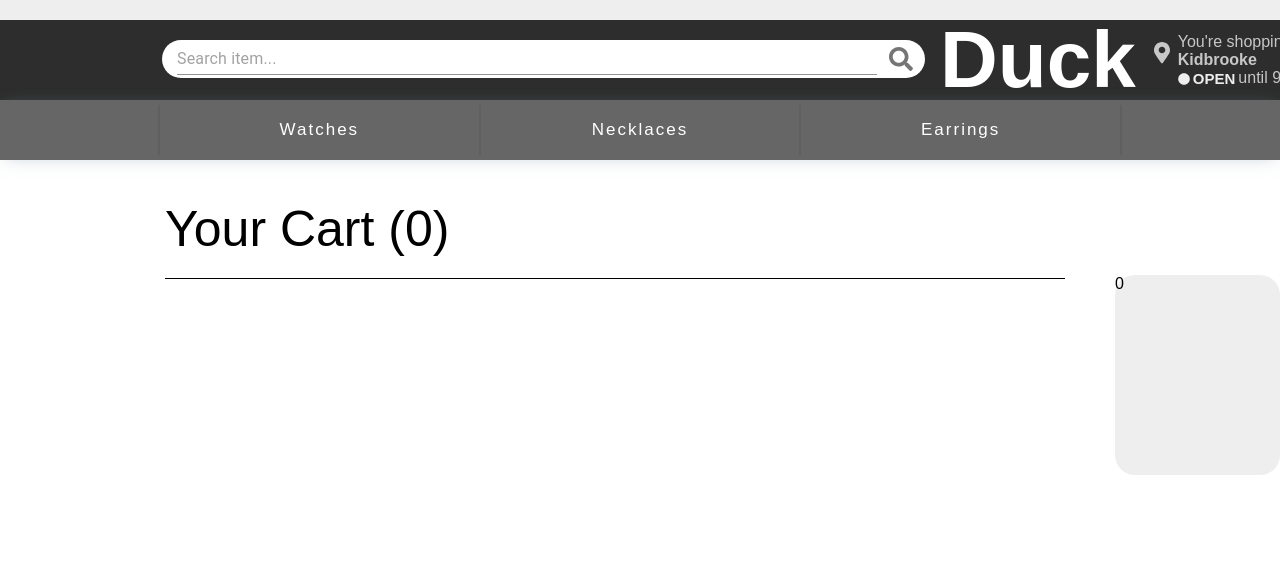
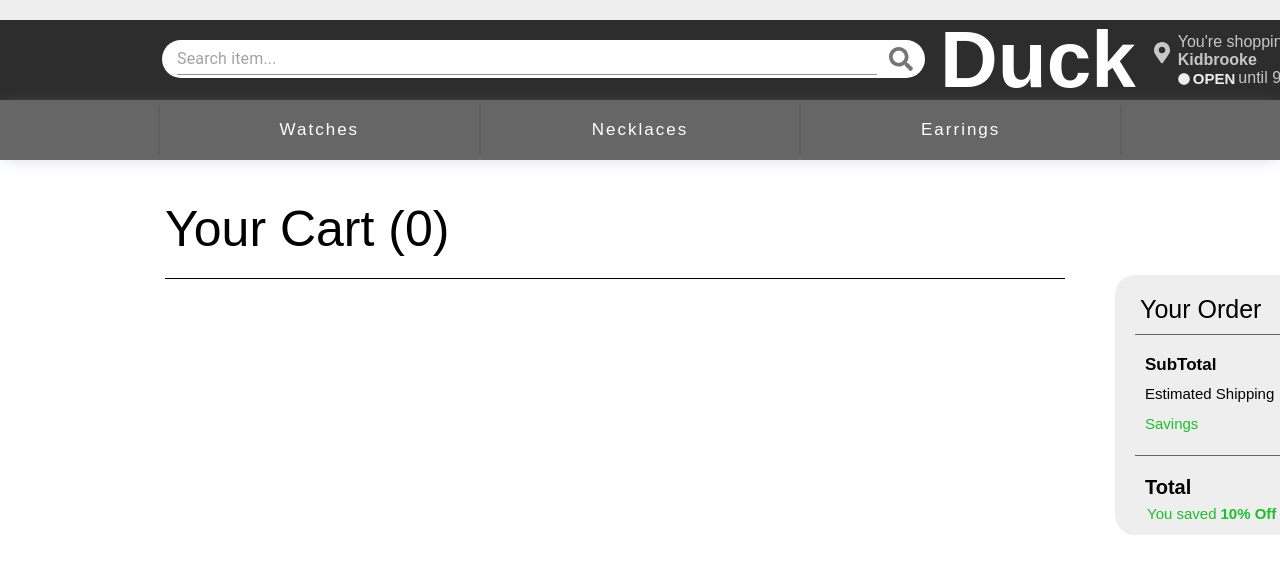
Before and after one commit to DucSkii/shopping-cart, a React (Create React App) app: page /cart in a window 1280 px wide. Shown: the top 574 px of the page. Built offline with nearby package versions, Linux system fonts and the light colour scheme.

Commit message:
Cart total styles and functionality added

```diff
--- a/src/App.js
+++ b/src/App.js
@@ -1,6 +1,6 @@
 import React, {useEffect} from 'react'
 
-import Header from './components/Header/Header'
+import Header from './components/Header'
 import Earrings from './components/Pages/Earrings/Earrings'
 import Necklaces from './components/Pages/Necklaces/Necklaces'
 import Watches from './components/Pages/Watches/Watches'
--- a/src/components/Pages/Cart/Cart.js
+++ b/src/components/Pages/Cart/Cart.js
@@ -2,7 +2,7 @@ import React, {useEffect, useState} from 'react'
 import Navigation from '../../Navigation/Navigation'
 import CartItems from '../../Items/CartItems/CartItems'
 import {useStateValue} from '../../../context/StateContext'
-import {getCartTotal} from '../../../reducers/stateReducer'
+import {getCartSubTotal, getCartDeliveryTotal} from '../../../reducers/stateReducer'
 import './Cart.scss'
 
 const Cart = () => {
@@ -17,6 +17,26 @@ const Cart = () => {
     setCartCount(count)
   }, [cartList])
 
+  const displayDeliveryTotal = (cartList) => {
+    if (getCartDeliveryTotal(cartList) === 0) {
+      return 'Free'
+    } else {
+      return (`£${getCartDeliveryTotal(cartList)}`)
+    }
+  }
+
+  const getSavingsTotal = (cartList) => {
+    const getSavings = cartList.reduce((amount, item) => {
+      return (((item.cost * 0.1) * item.quantity) + amount)
+    }, 0)
+    return getSavings
+  }
+
+  const getGrandTotal = (cartList) => {
+    const grandTotal = ((getCartSubTotal(cartList)) + (getCartDeliveryTotal(cartList))) - (getSavingsTotal(cartList))
+    return grandTotal
+  }
+
   return (
     <div className="cartPage-container">
       <Navigation />
@@ -27,7 +47,30 @@ const Cart = () => {
           <CartItems />
         </div>
         <div className="cartPage-total">
-          {getCartTotal(cartList)}
+          <div className="cartPage-total-title">Your Order</div>
+          <div className="cartPage-total-title-line" />
+          <div className="cartPage-total-subTotal">
+            <div className="cartPage-total-subTotal-text">SubTotal</div>
+            <div className="cartPage-total-subTotal-cost">£{getCartSubTotal(cartList)}</div>
+          </div>
+          <div className="cartPage-total-shipping">
+            <div className="cartPage-total-shipping-text">Estimated Shipping</div>
+            <div className="cartPage-total-shipping-cost">{displayDeliveryTotal(cartList)}</div>
+          </div>
+          <div className="cartPage-total-savings">
+            <div className="cartPage-total-savings-text">Savings</div>
+            <div className="cartPage-total-savings-cost">-£{getSavingsTotal(cartList)}</div>
+          </div>
+          <div className="cartPage-total-title-line" />
+          <div className="cartPage-total-grandTotal">
+            <div className="cartPage-total-grandTotal-text">Total</div>
+            <div className="cartPage-total-grandTotal-cost">£{getGrandTotal(cartList)}</div>
+          </div>
+          <div className="cartPage-total-savings-description">
+            <div className="cartPage-total-savings-description-normal">You saved</div>
+            <div className="cartPage-total-savings-description-bold">10% Off </div>
+            <div className="cartPage-total-savings-description-normal">your items</div>
+          </div>
         </div>
       </div>
     </div>
--- a/src/components/Pages/Cart/Cart.scss
+++ b/src/components/Pages/Cart/Cart.scss
@@ -5,9 +5,96 @@
     margin-top: 115px;
     margin-left: 10px;
     width: 635px;
-    height: 200px;
+    height: 240px;
     background-color: #eee;
     border-radius: 20px;
+    padding: 10px;
+    &-grandTotal {
+      display: flex;
+      justify-content: space-between;
+      margin-right: 20px;
+      margin-left: 20px;
+      margin-top: 20px;
+      &-text {
+        font-size: 20px;
+        font-weight: 700;
+      }
+      &-cost {
+        margin-right: 10px;
+        font-size: 25px;
+      }
+    }
+    &-savings {
+      display: flex;
+      justify-content: space-between;
+      margin-left: 20px;
+      margin-right: 20px;
+      margin-bottom: 20px;
+      &-description {
+        margin-left: 22px;
+        color: rgb(26, 192, 40);
+        font-size: 15px;
+        display: flex;
+        &-normal {
+          margin-right: 4px;
+        }
+        &-bold {
+          font-weight: 700;
+          margin-right: 5px;
+        }
+      }
+      &-text {
+        font-size: 15px;
+        color: rgb(26, 192, 40);
+       }
+      &-cost {
+        font-size: 17px;
+        margin-right: 10px;
+        color: rgb(26, 192, 40);
+      }
+    }
+    &-shipping {
+      display: flex;
+       justify-content: space-between;
+       margin-left:20px;
+       margin-right:20px;
+       &-text {
+        font-size: 15px;
+       }
+       margin-bottom: 10px;
+       &-cost {
+         font-size: 17px;
+         margin-right: 10px;
+       }
+    }
+     &-subTotal {
+       display: flex;
+       justify-content: space-between;
+       margin-left: 20px;
+       margin-right: 20px;
+       margin-top: 20px;
+       margin-bottom: 10px;
+       &-text {
+        font-size: 17px;
+        font-weight: 700;
+       }
+       &-cost {
+         font-size: 17px;
+         margin-right: 10px;
+       }
+     }
+    &-title {
+      font-size: 25px;
+      margin-top: 10px;
+      margin-bottom: 10px;
+      margin-left: 15px;
+      &-line {
+        height: 1px;
+        width: 600px;
+        background-color: #666;
+        margin-left: 10px;
+      }
+    }
   }
   &-container {
     display: flex;
--- a/src/reducers/stateReducer.js
+++ b/src/reducers/stateReducer.js
@@ -19,16 +19,21 @@ export const getCartListIds = (cartList) => {
   return cartList?.map(item => item.id) || []
 }
 
-export const getCartTotal = (cartList) => {
-  const getSubTotal = cartList.reduce((amount, item) => ((item.cost * item.quantity) + amount), 0)
-
+export const getCartDeliveryTotal = (cartList) => {
   const getDeliveryCost = cartList.reduce((amount, item) => {
     if(item.selectedDelivery === 'pro') {
       return 50 + amount
     }
     return amount
   }, 0)
-  return getSubTotal + getDeliveryCost
+
+  return getDeliveryCost
+}
+
+export const getCartSubTotal = (cartList) => {
+  const getSubTotal = cartList.reduce((amount, item) => ((item.cost * item.quantity) + amount), 0)
+
+  return getSubTotal
 }
 
 // Can have function outside and use it within switches
```
Also changed, not shown: src/components/Header/index.js (renamed from src/components/Header/Header.js).
